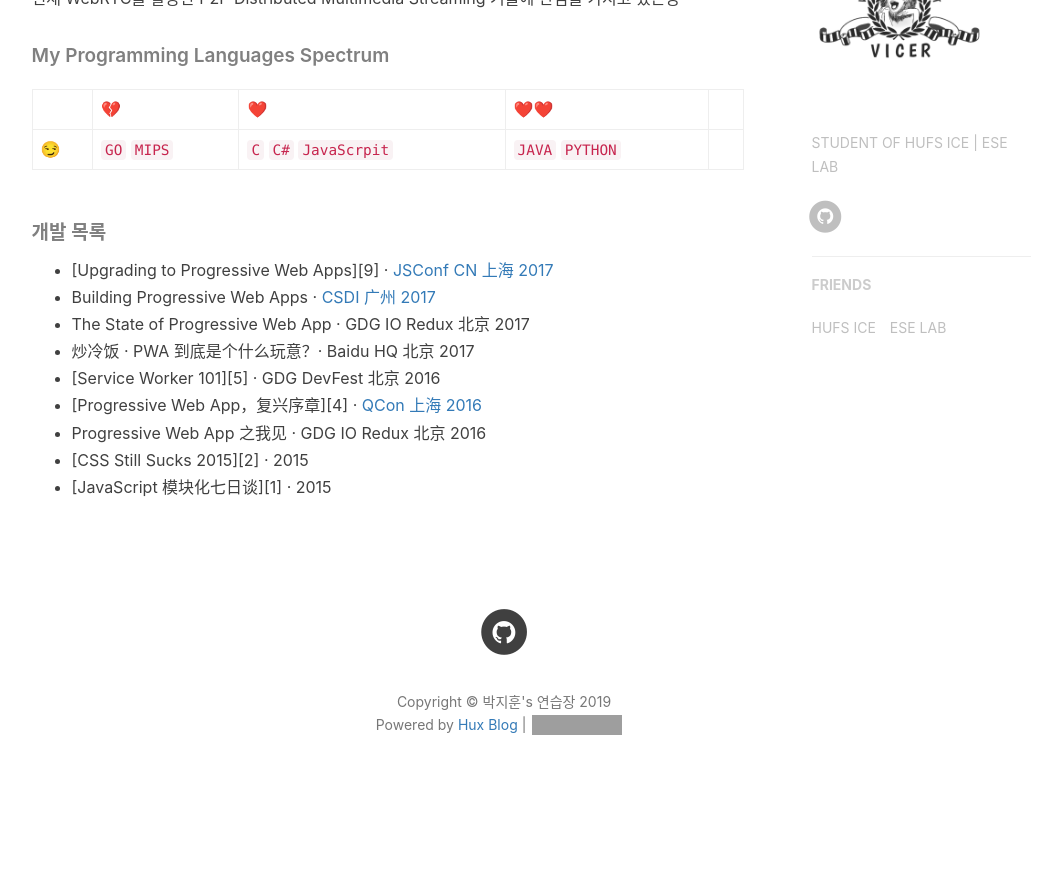
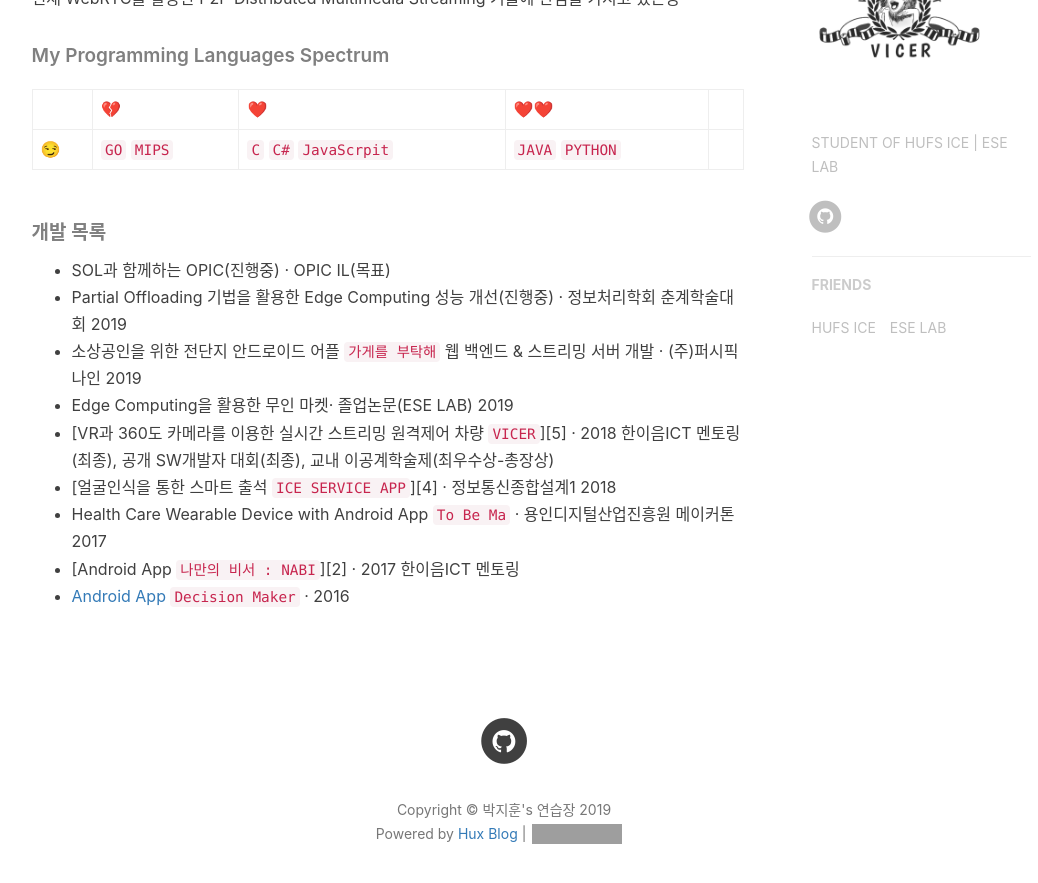
Before and after one commit to ggoowlgns/ggoowlgns.github.io, a Jekyll site: the page built from about.html, in a window 1280 px wide and 900 px high, scrolled down 617 px. Shown: the top 883 px of the window, without its empty margins (136-1174 px from the left). Built offline with Jekyll 4.4.1, drawn with Linux system fonts in a browser that asks for light colours; nearby versions of some CDN libraries; comment, search, counter and statistics services are not loaded; before the commit the page ends 1446 px from its top, so only the background shows below that; grey boxes are pictures that could not be loaded.

Commit message:
Update zh.md

```diff
--- a/_includes/about/zh.md
+++ b/_includes/about/zh.md
@@ -13,12 +13,14 @@
 
 ##### 개발 목록
 
-- [Upgrading to Progressive Web Apps][9] · [JSConf CN 上海 2017](http://2017.jsconf.cn/)
-- Building Progressive Web Apps · [CSDI 广州 2017](http://www.csdisummit.com/)
-- The State of Progressive Web App · GDG IO Redux 北京 2017
-- 炒冷饭 · PWA 到底是个什么玩意？· Baidu HQ 北京 2017
-- [Service Worker 101][5] · GDG DevFest 北京 2016
-- [Progressive Web App，复兴序章][4] · [QCon 上海 2016](http://2016.qconshanghai.com/presentation/3111)
-- Progressive Web App 之我见 · GDG IO Redux 北京 2016
-- [CSS Still Sucks 2015][2] · 2015
-- [JavaScript 模块化七日谈][1] · 2015
+- SOL과 함께하는 OPIC(진행중) · OPIC IL(목표)
+- Partial Offloading 기법을 활용한 Edge Computing 성능 개선(진행중) · 정보처리학회 춘계학술대회 2019
+- 소상공인을 위한 전단지 안드로이드 어플 `가게를 부탁해` 웹 백엔드 & 스트리밍 서버 개발 · (주)퍼시픽나인 2019
+- Edge Computing을 활용한 무인 마켓· 졸업논문(ESE LAB) 2019
+- [VR과 360도 카메라를 이용한 실시간 스트리밍 원격제어 차량 `VICER`][5] · 2018 한이음ICT 멘토링(최종), 공개 SW개발자 대회(최종), 교내 이공계학술제(최우수상-총장상)
+- [얼굴인식을 통한 스마트 출석 `ICE SERVICE APP`][4] · 정보통신종합설계1 2018
+- Health Care Wearable Device with Android App `To Be Ma` · 용인디지털산업진흥원 메이커톤 2017
+- [Android App `나만의 비서 : NABI`][2] · 2017 한이음ICT 멘토링
+- [Android App `Decision Maker`][1] · 2016
+
+[1]: //huangxuan.me/2015/07/09/js-module-7day/
```
